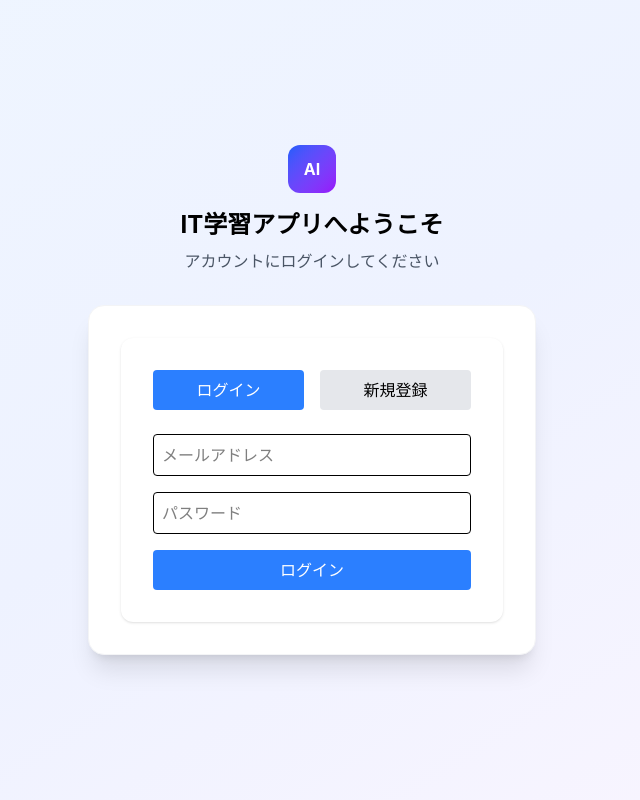
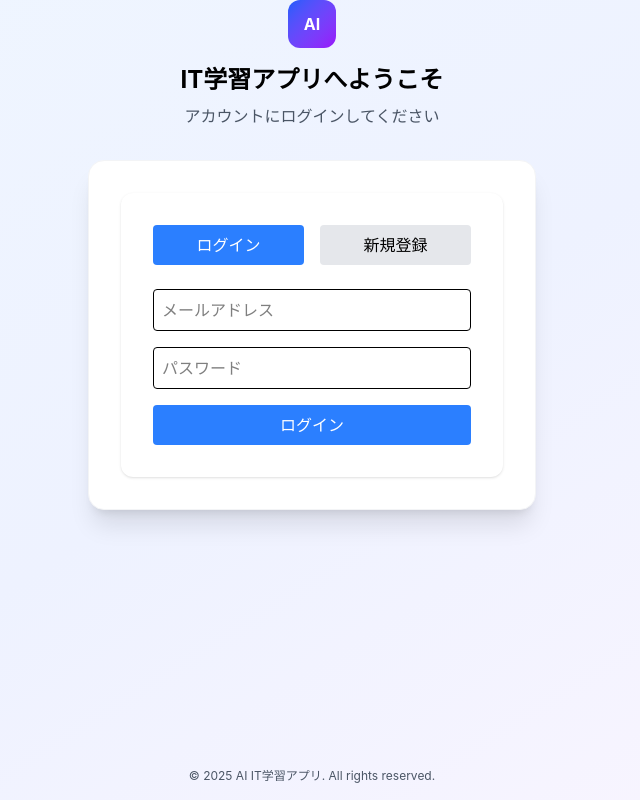
Before and after one commit to omi-kanta/ai-it-word-trainer, a React (Vite) app: page / in a window 1280 px wide. Shown: the whole page, without its empty margins (328-968 px from the left). Built offline with nearby package versions, Linux system fonts and the light colour scheme; no server answers.

Commit message:
refactor: 共通レイアウトコンポーネントを調整

```diff
--- a/src/components/layout/Layout.jsx
+++ b/src/components/layout/Layout.jsx
@@ -13,7 +13,7 @@ export default function Layout() {
       {isLoggedIn && <Header />}
 
       {/* メインコンテンツ領域 */}
-      <div className="flex-1 flex items-center justify-center px-4 py-12">
+      <div className="flex-1 flex justify-center">
         <div className="w-full max-w-md">
           {!isLoggedIn && (
             <div className="text-center mb-8">
@@ -32,9 +32,9 @@ export default function Layout() {
         </div>
       </div>
       {/* フッター */}
-      {/* <footer className="py-4 text-center text-xs text-gray-600">
-        &copy; {new Date().getFullYear()} AI IT単語トレーナー. All rights reserved.
-      </footer> */}
+      <footer className="py-4 text-center text-xs text-gray-600">
+        &copy; {new Date().getFullYear()} AI IT学習アプリ. All rights reserved.
+      </footer>
     </div>
   );
 }
```
